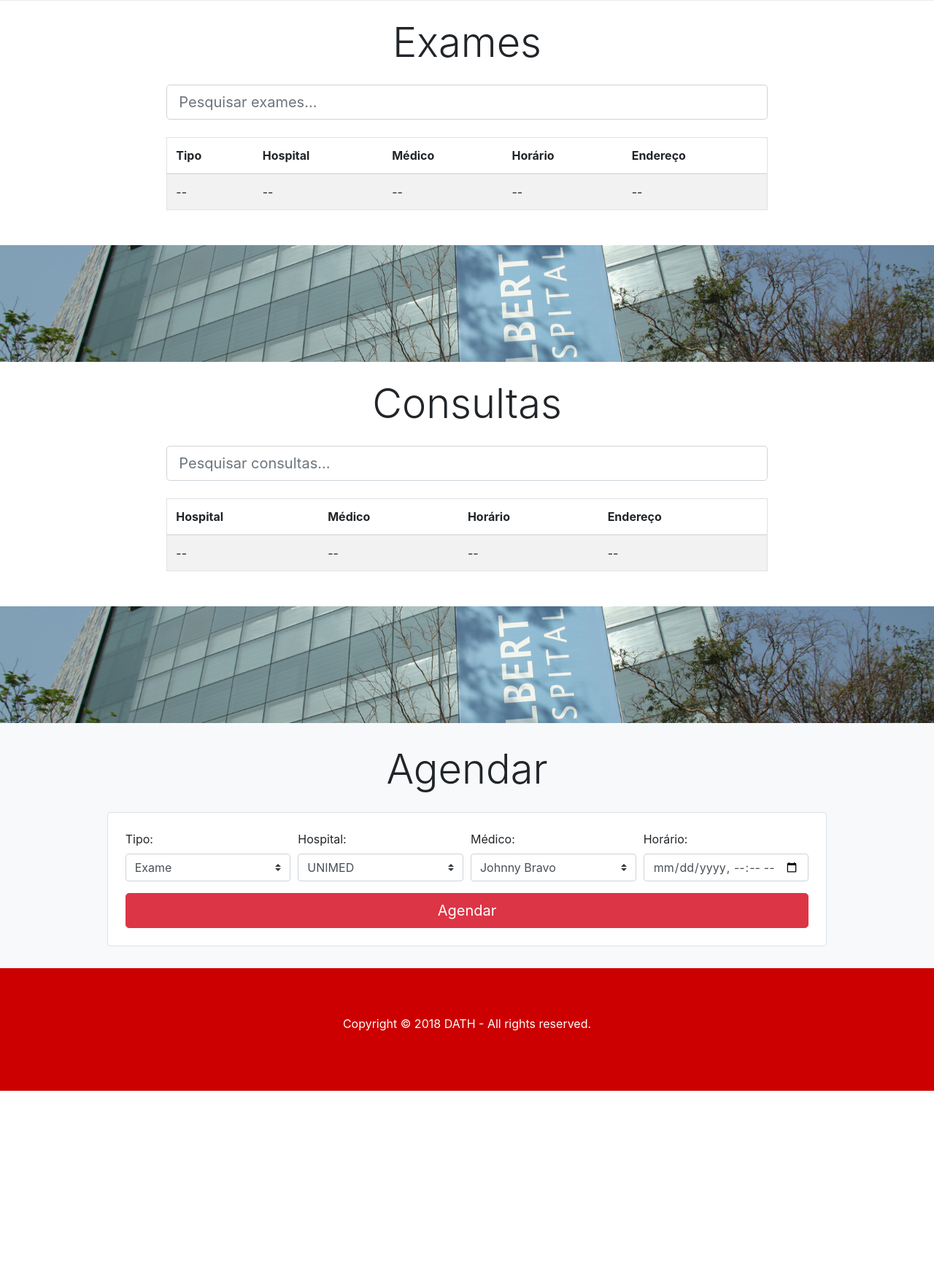
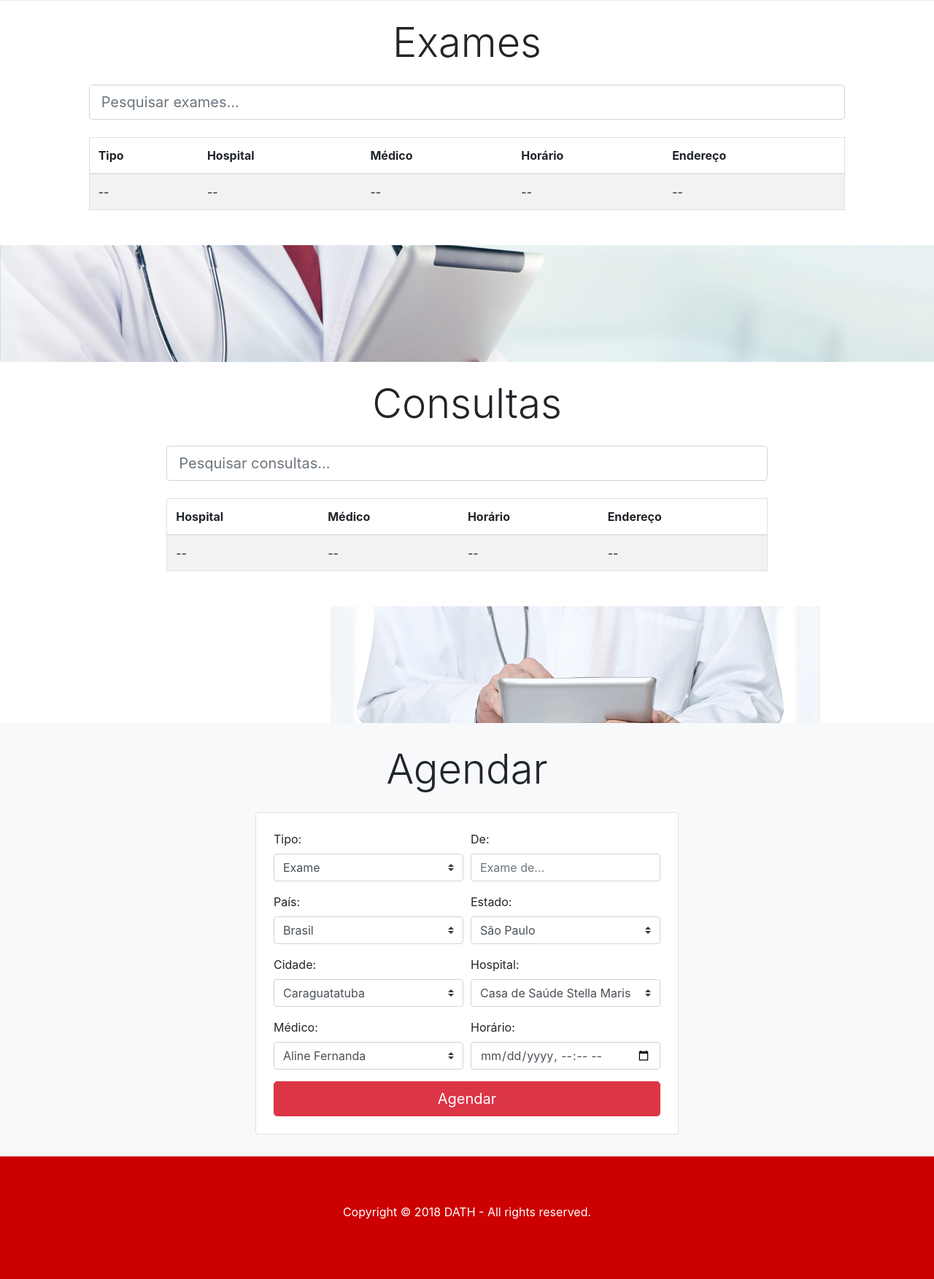
Before and after one commit to Felipe4747/Git_dath, a PHP site: page /perfil.php in a window 1280 px wide. Shown: the part 335-2088 px from the top of the page at 73% size. Before the commit the page ends 1830 px from the top, so only its background shows below. Run offline with PHP 8.4, Linux system fonts and the light colour scheme; the visitor is signed in with stand-in values (Sample User, id 1); data that the repository does not hold is empty.

Commit message:
Super Update top

```diff
--- a/Site/dath/perfil.php
+++ b/Site/dath/perfil.php
@@ -19,6 +19,25 @@
 </head>
 
 <body>
+    <?php
+    if (isset($_SESSION["alert"])) {
+        $alerta = $_SESSION["alert"];
+        echo "<script>
+        $( document ).ready(function() {{$alerta}});
+        </script>";
+    }
+    unset($_SESSION["alert"]);
+    ?>
+    <?php
+    include('conexao.php');
+    $Id = $_SESSION["id"];
+    $sql = "delete exa, exacon from exa
+    right join exacon on exacon.id = exa.id_exacon
+	where exacon.id_usuario = '$Id' and exacon.horario > now()";
+    $result = $conn->prepare($sql);
+    $result->execute();
+
+    ?>
     <!--Navbar-->
     <nav class="navbar navbar-expand-sm bg-dark navbar-dark sticky-top" style="background-color: #c00">
         <div class="container">
@@ -92,13 +111,13 @@
                 <div class="media p-3">
                     <img src="img/exemplo.png" class="mr-3 mt-3 rounded-circle my-auto img-fluid" style="width:200px;">
                     <div class="media-body my-auto">
-                        <h2 style="font-size: 3rem" class="my-0">
+                        <h2 style="font-size: 3rem" class="my-0 masthead-heading">
                             <?php echo $_SESSION['usuario']; ?>
                         </h2>
-                        <p style="font-size: 2rem" class="my-0">
+                        <p style="font-size: 2rem" class="my-0 masthead-heading">
                             <?php echo $_SESSION['email']; ?>
                         </p>
-                        <p style="font-size: 1.5rem" class="my-0">
+                        <p style="font-size: 1.5rem" class="my-0 masthead-heading">
                             <?php echo 'Id: ' . $_SESSION['id']; ?>
                         </p>
                     </div>
@@ -107,7 +126,7 @@
         </div>
     </section>
     <!--Tabela exames-->
-    <div class="container col-sm-8">
+    <div class="container col-sm-10">
         <h1 class="text-center mb-4 mt-4 display-4">Exames</h1>
         <input class="form-control form-control-lg mb-4" id="pesquisaexa" type="text" placeholder="Pesquisar exames...">
         <div class="table-wrapper-scroll-y">
@@ -166,7 +185,7 @@
         </div>
     </div>
     <!--Hospitalzinho img-->
-    <div class="jumbotron jumbotron-fluid mb-0" style="height: 10rem; background-image: url(img/albert.jpg); background-attachment: fixed; background-position: center; background-size: cover">
+    <div class="jumbotron jumbotron-fluid mb-0" style="height: 10rem; background-image: url(img/medico1.jpg); background-attachment: fixed; background-position: center; background-size: cover">
     </div>
     <div class="container col-sm-8">
         <h1 class="text-center mb-4 mt-4 display-4">Consultas</h1>
@@ -223,47 +242,73 @@
             </table>
         </div>
     </div>
-    <div class="jumbotron jumbotron-fluid mb-0" style="height: 10rem; background-image: url(img/albert.jpg); background-attachment: fixed; background-position: center; background-size: cover">
+    <div class="jumbotron jumbotron-fluid mb-0" style="height: 10rem; background-image: url(img/medico2.jpg); background-attachment: fixed; background-position: center; background-size: cover">
     </div>
     <!--Agendar-->
     <section class="container-fluid bg-light" id="agendar" style="padding: 30px;">
-        <div class="container col-sm-10">
+        <div class="container col-sm-6">
             <h1 class="text-center mb-4 display-4">Agendar</h1>
             <div class="col-sm-12 mx-auto bg-white rounded p-4 border">
                 <form method="post" action="exacon.php">
                     <div class="form-row">
-                        <div class="form-group col-sm-3">
+                        <div class="form-group col-sm-6">
                             <label for="tipo">Tipo:</label><br>
-                            <select name="tipo" class="custom-select">
+                            <select name="tipo" class="custom-select" id="tipo">
                                 <option selected>Exame</option>
                                 <option>Consulta</option>
                             </select>
                         </div>
-                        <div class="form-group col-sm-3">
+                        <div class="form-group col-sm-6" id="examede">
+                            <label for="tipo">De:</label><br>
+                            <input type="text" class="form-control" id="tipoexa" placeholder="Exame de..." name="tipoexa" required>
+                        </div>
+                    </div>
+                    <div class="form-row">
+                        <div class="form-group col-sm-6">
+                            <label>País:</label><br>
+                            <select name="estado" class="custom-select">
+                                <option selected>Brasil</option>
+                            </select>
+                        </div>
+                        <div class="form-group col-sm-6">
+                            <label>Estado:</label><br>
+                            <select name="estado" class="custom-select">
+                                <option selected>São Paulo</option>
+                            </select>
+                        </div>
+                    </div>
+                    <div class="form-row">
+                        <div class="form-group col-sm-6">
+                            <label>Cidade:</label><br>
+                            <select name="cidade" class="custom-select">
+                                <option selected>Caraguatatuba</option>
+                            </select>
+                        </div>
+                        <div class="form-group col-sm-6">
                             <label for="hospital">Hospital:</label><br>
                             <select name="hospital" class="custom-select">
-                                <option selected>UNIMED</option>
-                                <option>Casa de Saúde Stella Maris</option>
-                                <option>Hospital Santos Drummond</option>
-                                <option>AME Caraguatatuba</option>
-                                <option>Centro Médico São Camilo</option>
-                                <option>Clínica Uroproct</option>
-                                <option>Madre Tereza CEAMI</option>
+                                <option value="1" selected>Casa de Saúde Stella Maris</option>
+                                <option value="2">Hospital de Olhos e Clínicas - HOC</option>
+                                <option value="3">Santa Casa</option>
+                                <option value="4">Hospital Santos Dumont</option>
+                                <option value="5">AME Caraguatatuba</option>
+                                <option value="6">Centro Médico São Camilo</option>
+                                <option value="7">Madre Tereza CEAMI</option>
                             </select>
                         </div>
-                        <div class="form-group col-sm-3">
+                    </div>
+                    <div class="form-row">
+                        <div class="form-group col-sm-6">
                             <label for="medico">Médico:</label><br>
                             <select name="medico" class="custom-select">
-                                <option selected>Johnny Bravo</option>
-                                <option>Dr. Tortoni</option>
-                                <option>Jailson Mendes Ginecologista</option>
-                                <option>Dr. Rey</option>
-                                <option>Jair Açougueiro</option>
+                                <option value="1" selected>Aline Fernanda</option>
+                                <option value="2">Denis Campos</option>
+                                <option value="3">Evelyn Pedrosa</option>
                             </select>
                         </div>
-                        <div class="form-group col-sm-3">
+                        <div class="form-group col-sm-6">
                             <label for="nasc">Horário:</label>
-                            <input type="datetime-local" class="form-control" id="nasc" name="horario" required>
+                            <input type="datetime-local" class="form-control" id="nasc" name="horario" max="2999-12-31" required>
                         </div>
                     </div>
                     <button type="submit" class="btn btn-danger btn-lg btn-block">Agendar</button>
@@ -306,6 +351,17 @@
             });
         });
 
+        $("select#tipo").change(function() {
+            if ($(this).val() == "Consulta") {
+                $("#examede").fadeOut("fast", function() {});
+                $("#tipoexa").removeAttr("required");
+                $("tipoexa").val() = "";
+            } else {
+                $("#examede").fadeIn("fast", function() {});
+                $("#tipoexa").Attr("required");
+            }
+        });
+
     </script>
 
     <!-- jQuery first, then Popper.js, then Bootstrap JS -->
--- a/Site/dath/style.css
+++ b/Site/dath/style.css
@@ -75,3 +75,9 @@ img.aumenta:hover {
     overflow-x: hidden;
     -ms-overflow-style: -ms-autohiding-scrollbar;
 }
+
+.bg-transparent {
+    background-color: rgba(150, 0, 0, 0.7);
+    border-radius: 20px;
+    box-shadow: 0px 0px 2px rgba(150, 0, 0, 0.5);
+}
--- a/Site/dath/verifica_login.php
+++ b/Site/dath/verifica_login.php
@@ -1,7 +1,7 @@
 <?php
 session_start();
 
-if(!$_SESSION['usuario']) {
+if(!isset($_SESSION['usuario'])) {
     header('Location: index.php');
     exit();
 }
```
Also changed, not shown: Site/dath/cadastro.php (+15 -10 lines), Site/dath/exacon.php (+27 -9 lines), Site/dath/index.php (+23 -29 lines), dath.sql (+4 -5 lines), Site/dath/img/medico1.jpg (added), Site/dath/img/medico2.jpg (added), Site/dath/img/medico3.jpg (added), Site/dath/img/slide1.png (added), Site/dath/img/slide2.png (added), Site/dath/img/slide3.png (added).
